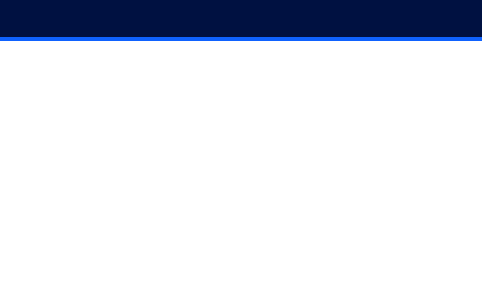
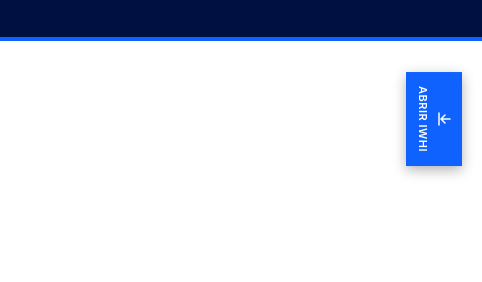
Before and after one commit to ben-d-ibm/bootcamp-integracion, a plain HTML site: page lab1.html in a window 1280 px wide. Shown: the part 281-563 px from the top of the page, 798-1280 px from the left. Drawn offline with Linux system fonts and the light colour scheme.

Commit message:
add iwhi button

```diff
--- a/lab1.html
+++ b/lab1.html
@@ -1,4 +1,5 @@
 <!DOCTYPE html>
+<!-- IWHI floating button added -->
 <html lang="es">
 <head>
 <meta charset="UTF-8">
@@ -317,6 +318,46 @@
     .layout { grid-template-columns: 1fr; }
     .side-nav { display: none; }
     .main-content { padding: 24px 16px; }
+  }
+
+  /* ── IWHI floating button ── */
+  .iwhi-fab {
+    position: fixed;
+    right: 20px;
+    top: 50%;
+    transform: translateY(-50%);
+    z-index: 200;
+    display: flex;
+    flex-direction: column;
+    align-items: center;
+    gap: 6px;
+  }
+  .iwhi-fab a {
+    display: flex;
+    flex-direction: column;
+    align-items: center;
+    gap: 6px;
+    background: var(--ibm-blue-60);
+    color: #fff;
+    text-decoration: none;
+    padding: 14px 10px;
+    font-size: 11px;
+    font-weight: 600;
+    letter-spacing: 0.5px;
+    text-transform: uppercase;
+    writing-mode: vertical-rl;
+    text-orientation: mixed;
+    border: none;
+    box-shadow: 0 4px 12px rgba(0,0,0,0.3);
+    line-height: 1.3;
+    transition: background 100ms;
+  }
+  .iwhi-fab a:hover { background: #0353e9; }
+  .iwhi-fab a svg { transform: rotate(90deg); flex-shrink: 0; }
+  @media (max-width: 768px) {
+    .iwhi-fab { top: auto; bottom: 20px; transform: none; right: 16px; }
+    .iwhi-fab a { writing-mode: horizontal-tb; flex-direction: row; padding: 12px 16px; font-size: 12px; }
+    .iwhi-fab a svg { transform: none; }
   }
 </style>
 </head>
@@ -680,6 +721,14 @@ from clientes clientes where clientes.numero_cuenta = ?</code></pre>
 </div>
 </div>
 
+<!-- IWHI floating button -->
+<div class="iwhi-fab">
+  <a href="https://dev5094335.a-vir-b1.platform.ipaas.automation.ibm.com/#/home" target="_blank" rel="noopener">
+    <svg width="16" height="16" viewBox="0 0 16 16" fill="none"><path d="M8 2v8M4 7l4 4 4-4" stroke="#fff" stroke-width="1.5" stroke-linecap="round" stroke-linejoin="round"/><path d="M2 13h12" stroke="#fff" stroke-width="1.5" stroke-linecap="round"/></svg>
+    Abrir IWHI
+  </a>
+</div>
+
 <footer>
   <div class="page-content">
     <span>© IBM Corporation 2026 — IBM webMethods Hybrid Integration Bootcamp</span>
```
Also changed, not shown: lab2.html (+43 -0 lines).
